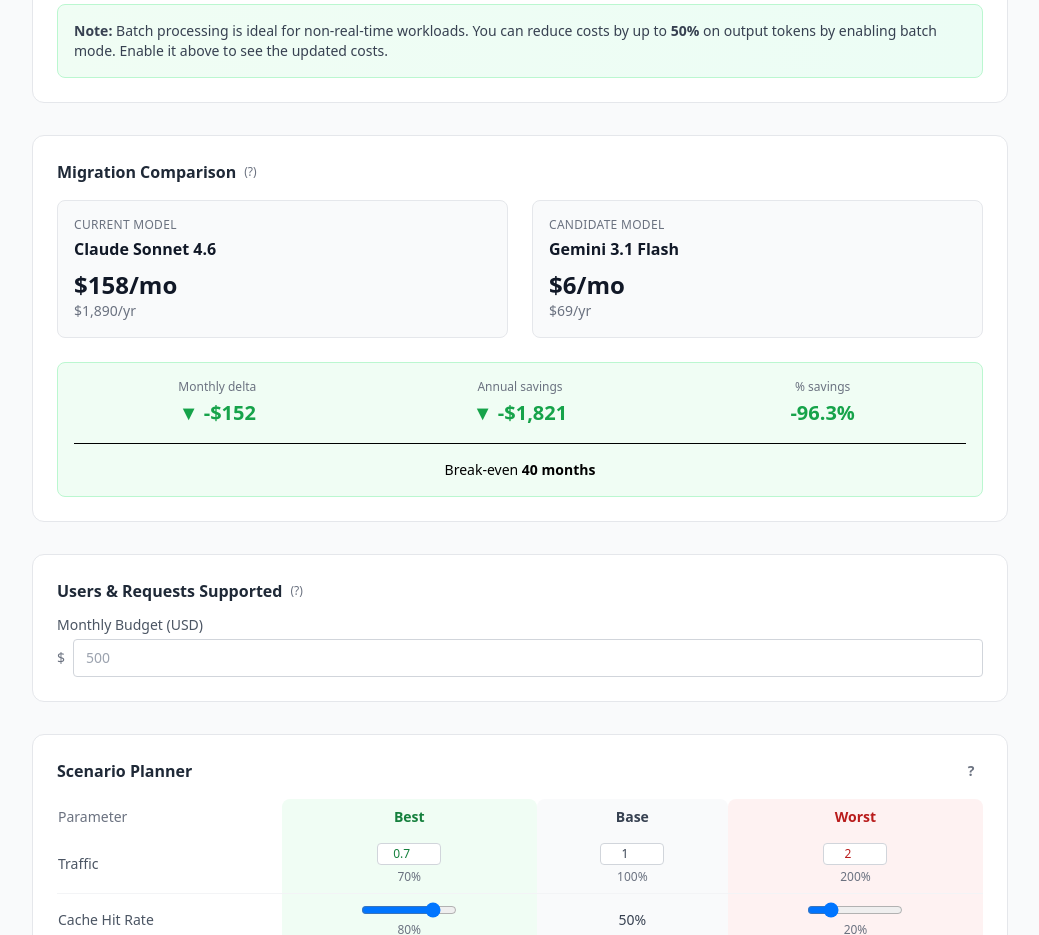
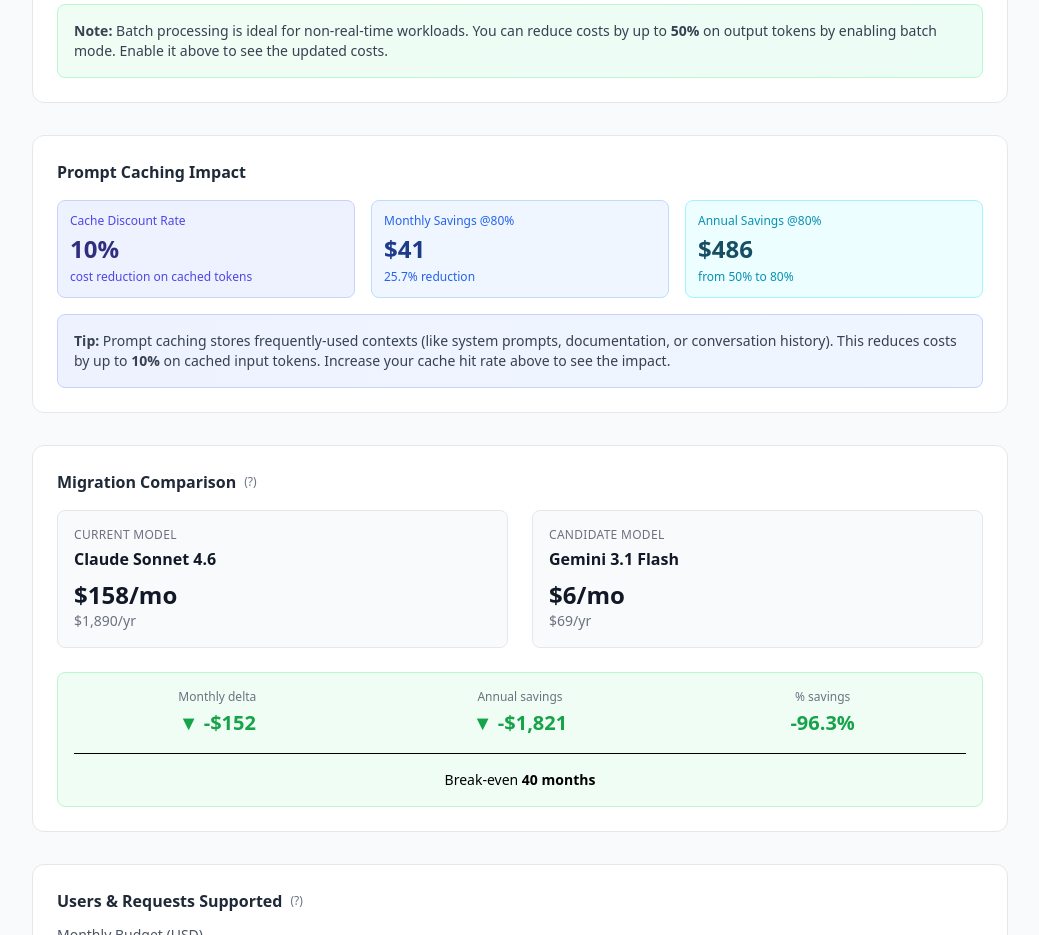
Before and after one commit to tayna99/token_simulator, a React (Vite) app: page / in a window 1280 px wide. Shown: the part 1340-2275 px from the top of the page, without its empty margins (120-1159 px from the left). Built offline with nearby package versions, Linux system fonts and the light colour scheme.

Commit message:
feat: cache impact analyzer with savings breakdown for prompt caching optimization

```diff
--- a/src/App.tsx
+++ b/src/App.tsx
@@ -11,6 +11,7 @@ import { BudgetCap } from './components/BudgetCap'
 import { OptimizationTips } from './components/OptimizationTips'
 import { ModelFeatures } from './components/ModelFeatures'
 import { BatchAnalyzer } from './components/BatchAnalyzer'
+import { CacheAnalyzer } from './components/CacheAnalyzer'
 import { SummaryCard } from './components/SummaryCard'
 import { RoleSelector } from './components/RoleSelector'
 import { PeriodSelector } from './components/PeriodSelector'
@@ -176,6 +177,8 @@ function App() {
 
         <BatchAnalyzer state={state} />
 
+        <CacheAnalyzer state={state} />
+
         {/* Role-aware panel ordering */}
         {ROLE_PACK[state.role].emphasisOrder.map(panelName => {
           switch (panelName) {
--- /dev/null
+++ b/src/components/CacheAnalyzer/index.tsx
@@ -0,0 +1,86 @@
+import { calculateCost } from '../../lib/calculator'
+import { fmtCurrency } from '../../lib/format'
+import type { SimState } from '../../App'
+
+interface Props {
+  state: SimState
+}
+
+export function CacheAnalyzer({ state }: Props) {
+  if (state.cacheHitRate >= 0.8 || state.periodInputTokens === 0 || state.currentModel.cacheDiscount === 0) {
+    return null
+  }
+
+  // Current cache rate
+  const current = calculateCost({
+    model: state.currentModel,
+    monthlyInputTokens: state.periodInputTokens,
+    monthlyOutputTokens: state.periodOutputTokens,
+    cacheHitRate: state.cacheHitRate,
+    batchEnabled: state.batchEnabled,
+  })
+
+  // Optimized cache rate (80%)
+  const optimized = calculateCost({
+    model: state.currentModel,
+    monthlyInputTokens: state.periodInputTokens,
+    monthlyOutputTokens: state.periodOutputTokens,
+    cacheHitRate: 0.8,
+    batchEnabled: state.batchEnabled,
+  })
+
+  const cacheDiscount = state.currentModel.cacheDiscount
+  const monthlySavings = current.monthlyCost - optimized.monthlyCost
+  const annualSavings = current.annualCost - optimized.annualCost
+  const savingsPercent = (monthlySavings / current.monthlyCost) * 100
+
+  if (cacheDiscount === 0 || monthlySavings <= 0) {
+    return null
+  }
+
+  return (
+    <section className="bg-white rounded-xl border border-gray-200 p-4 md:p-6">
+      <h2 className="text-sm md:text-base font-semibold text-gray-800 mb-4">
+        Prompt Caching Impact
+      </h2>
+
+      <div className="grid grid-cols-1 md:grid-cols-3 gap-4 mb-4">
+        <div className="rounded-lg bg-indigo-50 border border-indigo-200 p-3">
+          <div className="text-xs text-indigo-600 font-medium mb-1">Cache Discount Rate</div>
+          <div className="text-2xl font-bold text-indigo-900">
+            {((1 - cacheDiscount) * 100).toFixed(0)}%
+          </div>
+          <div className="text-xs text-indigo-600 mt-1">
+            cost reduction on cached tokens
+          </div>
+        </div>
+
+        <div className="rounded-lg bg-blue-50 border border-blue-200 p-3">
+          <div className="text-xs text-blue-600 font-medium mb-1">Monthly Savings @80%</div>
+          <div className="text-2xl font-bold text-blue-900">
+            {fmtCurrency(monthlySavings)}
+          </div>
+          <div className="text-xs text-blue-600 mt-1">
+            {savingsPercent.toFixed(1)}% reduction
+          </div>
+        </div>
+
+        <div className="rounded-lg bg-cyan-50 border border-cyan-200 p-3">
+          <div className="text-xs text-cyan-600 font-medium mb-1">Annual Savings @80%</div>
+          <div className="text-2xl font-bold text-cyan-900">
+            {fmtCurrency(annualSavings)}
+          </div>
+          <div className="text-xs text-cyan-600 mt-1">
+            from {(state.cacheHitRate * 100).toFixed(0)}% to 80%
+          </div>
+        </div>
+      </div>
+
+      <div className="bg-gradient-to-r from-indigo-50 to-blue-50 border border-indigo-200 rounded-lg p-4">
+        <p className="text-sm text-gray-700">
+          <strong>Tip:</strong> Prompt caching stores frequently-used contexts (like system prompts, documentation, or conversation history). This reduces costs by up to <strong>{((1 - cacheDiscount) * 100).toFixed(0)}%</strong> on cached input tokens. Increase your cache hit rate above to see the impact.
+        </p>
+      </div>
+    </section>
+  )
+}
```
